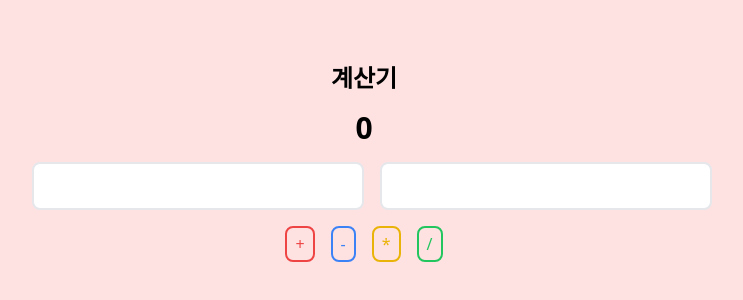
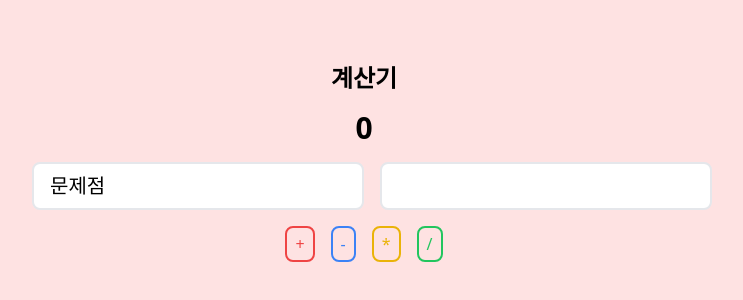
Before and after one commit to seon-2/bcs-part2-react, a React (Create React App) app in the folder dapp-03-31/: page / in a window 1280 px wide. Shown: the part 238-538 px from the top of the page, without its empty margins (276-1019 px from the left). Built offline with nearby package versions, Linux system fonts and the light colour scheme.

Commit message:
🌷 [explain] useState 초기값 설정하면 수정 안되는 문제 발생

```diff
--- a/dapp-03-31/src/App.jsx
+++ b/dapp-03-31/src/App.jsx
@@ -1,6 +1,7 @@
 import { useState } from "react";
 
 function App() {
+  const [num1, setNum1] = useState("문제점"); // 초기값을 설정하면 화면에서 값 수정 안됨
   const [result, setResult] = useState(0);
 
   return (
@@ -11,6 +12,7 @@ function App() {
         <input
           className="border-2 focus:outline-none focus:border-purple-400 rounded-lg px-4 py-2 text-xl ml-4"
           type="text"
+          value={num1}
         />
         <input
           className="border-2 focus:outline-none focus:border-purple-400 rounded-lg px-4 py-2 text-xl ml-4"
```
